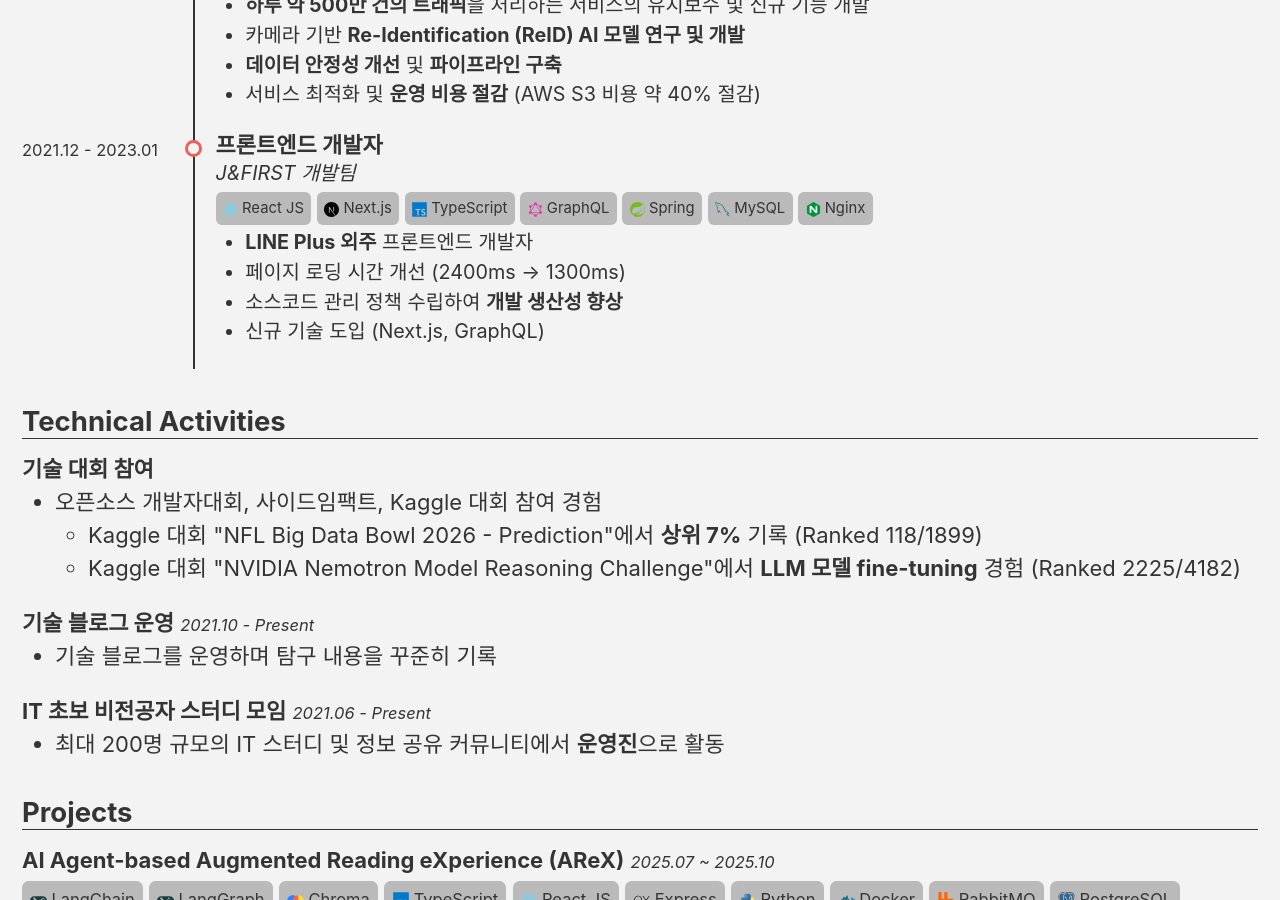
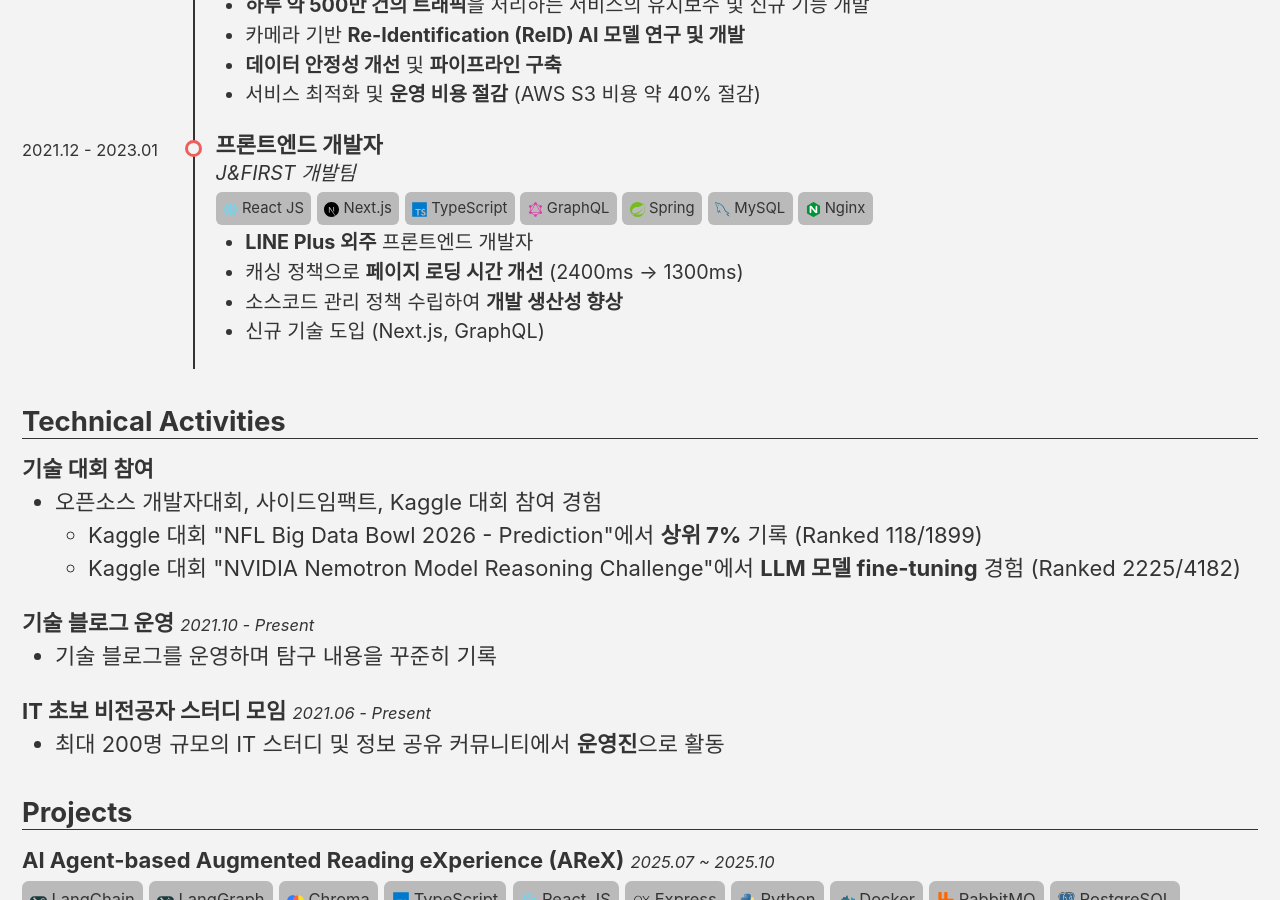
Before and after one commit to juhonamnam/juhonamnam.github.io, a Jekyll site: the page built from resume/index.html, in a window 1280 px wide and 900 px high, scrolled down 1187 px. Built offline with Jekyll 4.4.1, drawn with Linux system fonts in a browser that asks for light colours; cached includes are drawn as plain includes.

Commit message:
modify work experience

```diff
--- a/_data/about-me/work-experience.yml
+++ b/_data/about-me/work-experience.yml
@@ -122,7 +122,7 @@ data:
         inner:
           - ko: "<b>LINE Plus 외주</b> 프론트엔드 개발자"
             en: "Outsourced Frontend Developer for LINE Plus"
-          - ko: "페이지 로딩 시간 개선 (2400ms → 1300ms)"
+          - ko: "캐싱 정책으로 <b>페이지 로딩 시간 개선</b> (2400ms → 1300ms)"
             en: "Improved page loading time (2400ms → 1300ms)"
           - ko: "소스코드 관리 정책 수립하여 <b>개발 생산성 향상</b>"
             en: "Enhancing development productivity by establishing source code management policies"
@@ -177,7 +177,7 @@ data:
 
       - type: list
         inner:
-          - ko: "페이지 로딩 시간 개선 (2400ms → 1300ms)"
+          - ko: "캐싱 정책으로 <b>페이지 로딩 시간 개선</b> (2400ms → 1300ms)"
             en: "Improved page loading time (2400ms → 1300ms)"
           - ko: "소스코드 관리 정책 수립하여 <b>개발 생산성 향상</b>"
             en: "Enhancing development productivity by establishing source code management policies"
```
